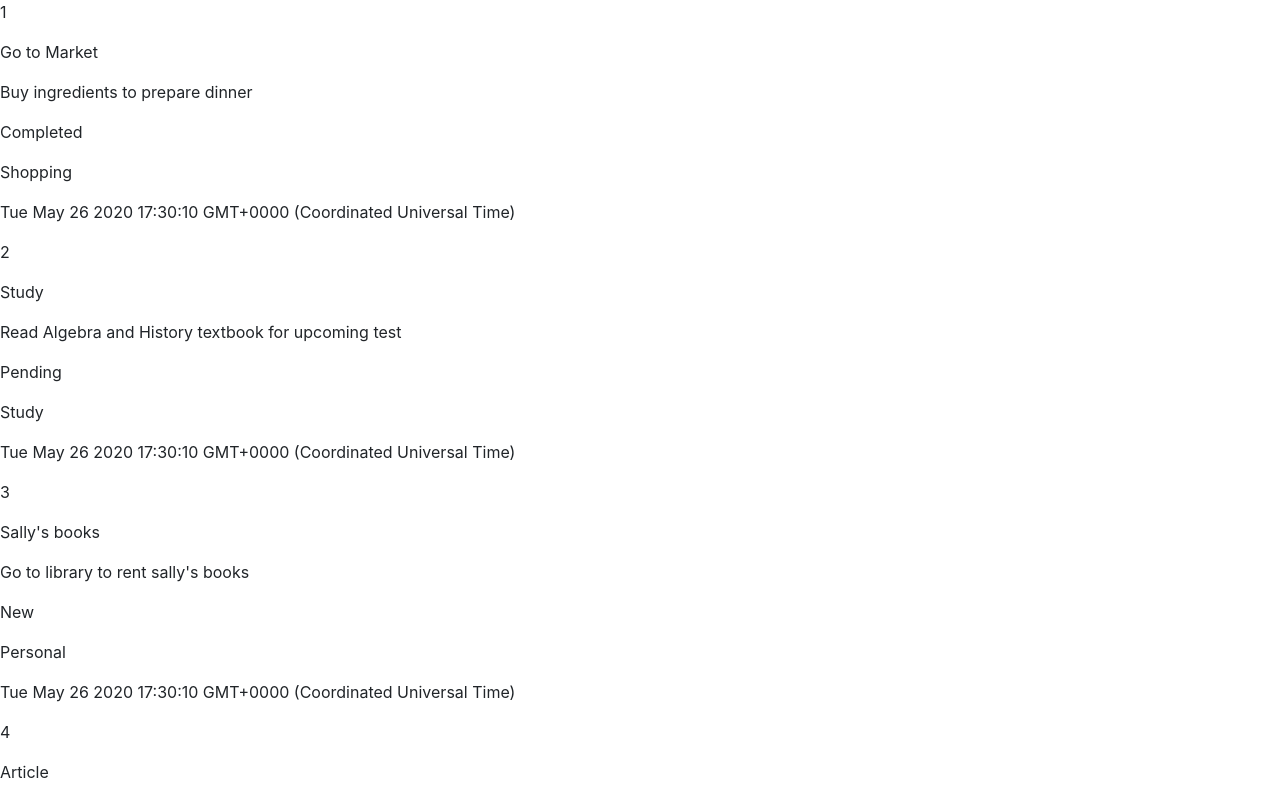
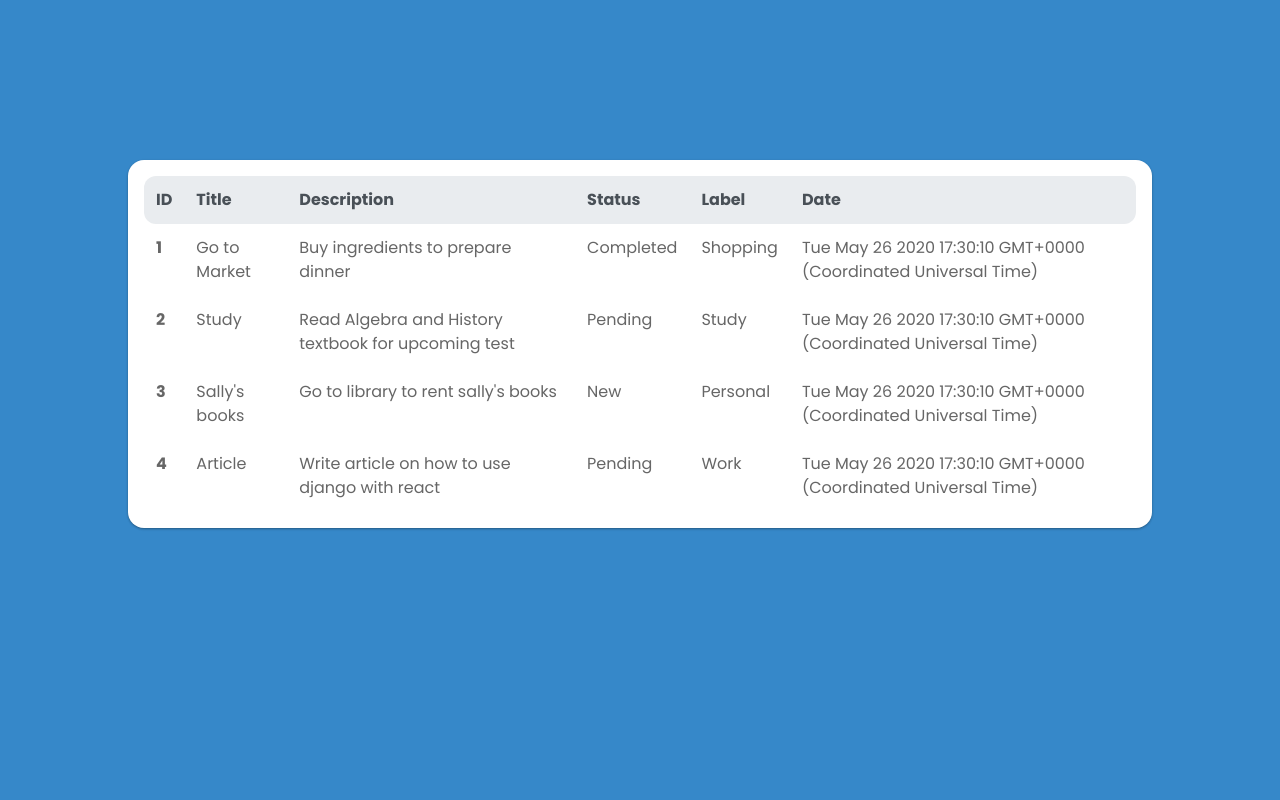
Before and after one commit to Umanggpt3/Todo-List, a React (Create React App) app in the folder todo-list/: page / in a window 1280 px wide. Shown: the top 800 px of the page. Built offline with nearby package versions, Linux system fonts and the light colour scheme.

Commit message:
Tasks List UI

```diff
--- a/todo-list/public/index.html
+++ b/todo-list/public/index.html
@@ -3,6 +3,7 @@
   <head>
     <meta charset="utf-8" />
     <link rel="icon" href="%PUBLIC_URL%/favicon.ico" />
+    <link href="https://fonts.googleapis.com/css2?family=Poppins:wght@300;400;500;700&display=swap" rel="stylesheet">
     <meta name="viewport" content="width=device-width, initial-scale=1" />
     <meta name="theme-color" content="#000000" />
     <meta
--- a/todo-list/src/App.css
+++ b/todo-list/src/App.css
@@ -0,0 +1,15 @@
+html,
+body {
+  margin: 0;
+  font-family: 'Poppins', sans-serif !important;
+  -webkit-font-smoothing: antialiased;
+  -moz-osx-font-smoothing: grayscale;
+  background: #3688c9;
+  height: auto;
+  width: auto;
+}
+
+code {
+  font-family: source-code-pro, Menlo, Monaco, Consolas, 'Courier New',
+    monospace;
+}
--- a/todo-list/src/Components/Task/Task.js
+++ b/todo-list/src/Components/Task/Task.js
@@ -1,15 +1,15 @@
-import React, { Component } from 'react';
+import React from 'react';
 
 const task = (props) => {
     return (
-        <div>
-            <p>{props.id}</p>
-            <p>{props.title}</p>
-            <p>{props.desc}</p>
-            <p>{props.status}</p>
-            <p>{props.label}</p>
-            <p>{props.date}</p>
-        </div>
+        <tr>
+            <th scope="row">{props.id}</th>
+            <td>{props.title}</td>
+            <td>{props.desc}</td>
+            <td>{props.status}</td>
+            <td>{props.label}</td>
+            <td>{props.date}</td>
+        </tr>
     )
 };
 
--- /dev/null
+++ b/todo-list/src/Components/Todo/Todo.css
@@ -0,0 +1,24 @@
+.todo-table {
+    margin: auto;
+    margin-top: 20vh;
+    padding: 1rem;
+    height: 90%;
+    width: 80%;
+    background-color: white;
+    border-radius: 1rem;
+    box-shadow: 0 1px 3px rgba(0,0,0,0.12), 0 1px 2px rgba(0,0,0,0.24);
+    transition: all 0.3s cubic-bezier(.25,.8,.25,1);
+    color: #666666 !important;
+}
+
+.table .thead-light th:nth-child(1) {
+    border-radius: 0.75rem 0rem 0rem 0.75rem;
+}
+
+.table .thead-light th:nth-child(6) {
+    border-radius: 0rem 0.75rem 0.75rem 0rem;
+}
+
+.todo-table:hover {
+    box-shadow: 0 14px 28px rgba(0,0,0,0.25), 0 10px 10px rgba(0,0,0,0.22);
+}
--- a/todo-list/src/Components/Todo/Todo.js
+++ b/todo-list/src/Components/Todo/Todo.js
@@ -1,6 +1,7 @@
 import React, { Component } from 'react';
 import Task from '../Task/Task';
 import 'bootstrap/dist/css/bootstrap.min.css';
+import './Todo.css'
 
 let todoItems = [
   {
@@ -40,7 +41,18 @@ let todoItems = [
 class Todo extends Component {
   render() {
     return (
-      <div>
+      <table class="table table-borderless table-responsive todo-table">
+        <thead class="thead-light">
+          <tr>
+            <th scope="col">ID</th>
+            <th scope="col">Title</th>
+            <th scope="col">Description</th>
+            <th scope="col">Status</th>
+            <th scope="col">Label</th>
+            <th scope="col">Date</th>
+          </tr>
+        </thead>
+        <tbody>
         {todoItems.map(item => {
           return <Task
             id={item.id}
@@ -51,7 +63,8 @@ class Todo extends Component {
             date={item.date}
           />
         })}
-      </div>
+        </tbody>
+      </table>
     )
   }
 }
--- a/todo-list/src/index.css
+++ b/todo-list/src/index.css
@@ -1,3 +1,4 @@
+html,
 body {
   margin: 0;
   font-family: -apple-system, BlinkMacSystemFont, 'Segoe UI', 'Roboto', 'Oxygen',
```
Also changed, not shown: 1 other file (tests, documents, lock files or other folders).
